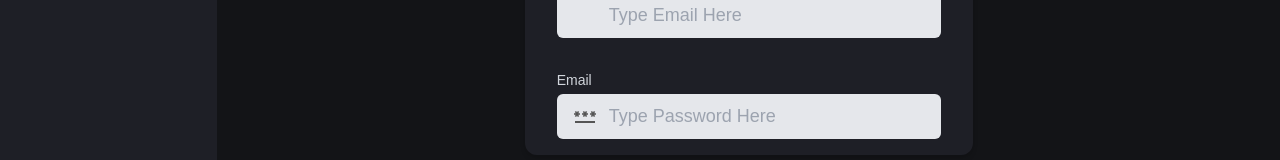
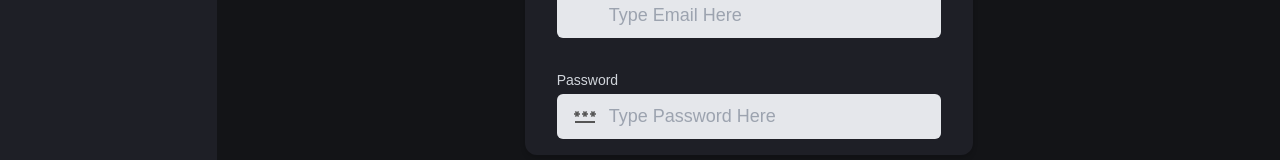
Before and after one commit to swapnilawasthi-dev/JSeditor, a React (Vite) app: page /home/auth in a window 1280 px wide. Shown: the part 374-534 px from the top of the page. Built offline with nearby package versions, Linux system fonts and the light colour scheme; some icons are missing.

Commit message:
Sign up continued

```diff
--- a/index.html
+++ b/index.html
@@ -2,9 +2,9 @@
 <html lang="en">
   <head>
     <meta charset="UTF-8" />
-    <link rel="icon" type="image/svg+xml" href="/vite.svg" />
+    <link rel="icon" type="image/svg+xml" href="/logo.png" />
     <meta name="viewport" content="width=device-width, initial-scale=1.0" />
-    <title>Vite + React</title>
+    <title>JSEditor</title>
   </head>
   <body>
     <div id="root"></div>
--- a/src/components/UserAuthInput.jsx
+++ b/src/components/UserAuthInput.jsx
@@ -2,28 +2,30 @@ import React, { useState } from 'react'
 import { FaEnvelope, FaEye, FaEyeSlash } from 'react-icons/fa6'
 import { motion } from 'framer-motion'
 
-const UserAuthInput = ({label, placeHolder, isPass, key, setStateFunction, Icon}) => {
+const UserAuthInput = ({label, placeHolder, isPass, key, setStateFunction, Icon, setGetEmailValidationStatus}) => {
     const [value, setValue] = useState("")
-    const [showPass, setShowPass] = useState(false)
-    const [isValid, setIsValid] = useState(true)
+    const [showPass, setShowPass] = useState(true)
+    const [isValid, setIsValid] = useState(false)
 
     const handleTextChange = (e) => {
         setValue(e.target.value);
         setStateFunction(e.target.value);
 
-        if(key === "Email"){
-            const emailRegex = /^[^\$@]+@[^\$@]+\.[^\$@]+$/
+        if(label === "Email"){
+            const emailRegex = /^[^\s@]+@[^\s@]+\.[^\s@]+$/ ;
             const status = emailRegex.test(value);
+            setIsValid(status);
         }
     }
 
   return (
     <div className=' flex flex-col items-start justify-start gap-1'>
-        <label className=' text-sm text-gray-300'>Email</label>
-        <div className={`flex items-center justify-center gap-3 w-full md:w-96 rounded-md px-4 py-1 bg-gray-200`}>
+        <label className=' text-sm text-gray-300'>{label}</label>
+        <div className={`flex items-center justify-center gap-3 w-full md:w-96 rounded-md px-4 py-1 bg-gray-200
+            ${!isValid && label === "Email" && value.length > 0 && "border-2 border-red-500"}`}>
             <Icon className=' text-text555 text-2xl' />
             <input
-                type={isPass ? "password" :"text"}
+                type={isPass && showPass ? "password" :"text"}
                 placeholder={placeHolder}
                 className=' flex-1 w-full h-full py-2 outline-none border-none bg-transparent text-text555 text-lg'
                 value={value}
@@ -33,9 +35,9 @@ const UserAuthInput = ({label, placeHolder, isPass, key, setStateFunction, Icon}
             {isPass && (
                 <motion.div onClick={() => setShowPass(!showPass)} whileTap={{scale: 0.95}} className='cursor-pointer'>
                     { showPass ? (
-                        <FaEyeSlash className=' text-text555 text-2xl' />
+                        <FaEye className=' text-text555 text-2xl' />
                         ) : (
-                            <FaEye className=' text-text555 text-2xl' />
+                            <FaEyeSlash className=' text-text555 text-2xl' />
                         )
                     }
                 </motion.div>
--- a/src/containers/SignUp.jsx
+++ b/src/containers/SignUp.jsx
@@ -7,6 +7,7 @@ import { MdPassword } from 'react-icons/md';
 const SignUp = () => {
   const [email, setEmail] = useState("");
   const [password, setPassword] = useState("");
+  const [getEmailValidationStatus, setGetEmailValidationStatus] = useState(false);
 
   return (
     <div className='w-full py-6 '>
@@ -21,7 +22,7 @@ const SignUp = () => {
 
           <div className=' px-8 w-full md:w-auto py-4 rounded-xl bg-secondary shadow-md flex flex-col items-center justify-center gap-8'>
             {/* email */}
-              <UserAuthInput label="Email" placeHolder="Type Email Here" isPass={false} key="Email" setStateFunction={setEmail} Icon={FaEnvelope}  />
+              <UserAuthInput label="Email" placeHolder="Type Email Here" isPass={false} key="Email" setGetEmailValidationStatus={setGetEmailValidationStatus} setStateFunction={setEmail} Icon={FaEnvelope}  />
 
             {/* password */}
               <UserAuthInput label="Password" placeHolder="Type Password Here" isPass={true} key="Password" setStateFunction={setPassword} Icon={MdPassword}  />
```
